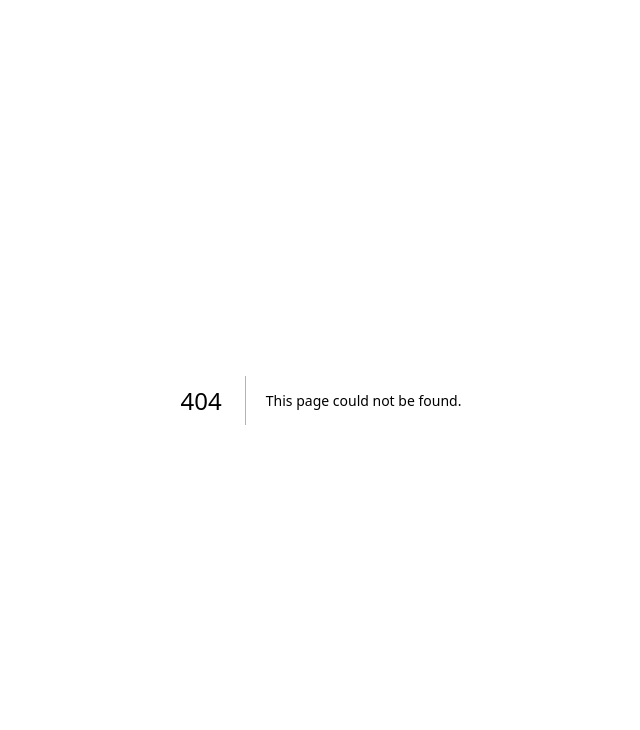
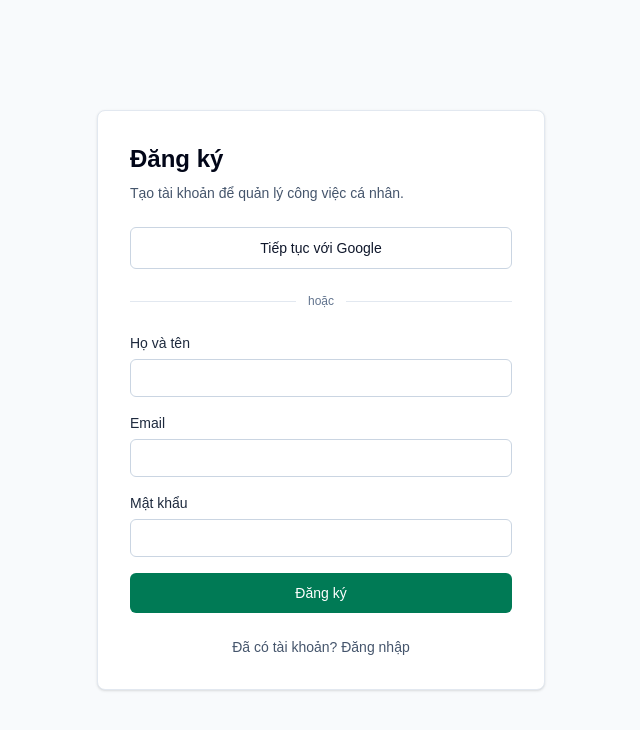
Before and after one commit to huynhbao070605/quan-ly-lich, a Next.js app: page /dang-ky in a window 1280 px wide. Before the commit this address had no page. Shown: the top 730 px of the page, without its empty margins (319-959 px from the left). Built offline with nearby package versions, Linux system fonts and the light colour scheme.

Commit message:
feat: build vietnamese authentication screens

```diff
--- /dev/null
+++ b/src/app/(auth)/dang-ky/page.tsx
@@ -0,0 +1,5 @@
+import { AuthCard } from "@/components/auth/auth-card";
+
+export default function SignUpPage() {
+  return <AuthCard mode="signup" />;
+}
--- /dev/null
+++ b/src/app/(auth)/dang-nhap/page.tsx
@@ -0,0 +1,5 @@
+import { AuthCard } from "@/components/auth/auth-card";
+
+export default function LoginPage() {
+  return <AuthCard mode="login" />;
+}
--- /dev/null
+++ b/src/app/(auth)/quen-mat-khau/page.tsx
@@ -0,0 +1,5 @@
+import { AuthCard } from "@/components/auth/auth-card";
+
+export default function PasswordResetPage() {
+  return <AuthCard mode="reset" />;
+}
--- /dev/null
+++ b/src/app/auth/callback/route.ts
@@ -0,0 +1,18 @@
+import { NextResponse } from "next/server";
+import { createServerClient } from "@/lib/supabase/server";
+
+export async function GET(request: Request) {
+  const requestUrl = new URL(request.url);
+  const code = requestUrl.searchParams.get("code");
+
+  if (code) {
+    const supabase = await createServerClient();
+    const { error } = await supabase.auth.exchangeCodeForSession(code);
+
+    if (!error) {
+      return NextResponse.redirect(new URL("/app/tong-quan", requestUrl.origin));
+    }
+  }
+
+  return NextResponse.redirect(new URL("/dang-nhap", requestUrl.origin));
+}
--- /dev/null
+++ b/src/components/auth/auth-card.tsx
@@ -0,0 +1,136 @@
+import Link from "next/link";
+import {
+  requestPasswordReset,
+  signInWithEmail,
+  signInWithGoogle,
+  signUpWithEmail,
+} from "@/actions/auth-actions";
+
+type AuthCardProps = {
+  mode: "login" | "signup" | "reset";
+};
+
+async function submitGoogleSignIn() {
+  "use server";
+  await signInWithGoogle();
+}
+
+async function submitEmailSignIn(formData: FormData) {
+  "use server";
+  await signInWithEmail(formData);
+}
+
+async function submitSignUp(formData: FormData) {
+  "use server";
+  await signUpWithEmail(formData);
+}
+
+async function submitPasswordReset(formData: FormData) {
+  "use server";
+  await requestPasswordReset(formData);
+}
+
+const content = {
+  login: {
+    title: "Đăng nhập",
+    description: "Chào mừng bạn quay trở lại.",
+    submitLabel: "Đăng nhập",
+  },
+  signup: {
+    title: "Đăng ký",
+    description: "Tạo tài khoản để quản lý công việc cá nhân.",
+    submitLabel: "Đăng ký",
+  },
+  reset: {
+    title: "Quên mật khẩu",
+    description: "Nhập email để nhận liên kết đặt lại mật khẩu.",
+    submitLabel: "Gửi email đặt lại",
+  },
+};
+
+export function AuthCard({ mode }: AuthCardProps) {
+  const isLogin = mode === "login";
+  const isSignup = mode === "signup";
+  const isReset = mode === "reset";
+  const action = isLogin ? submitEmailSignIn : isSignup ? submitSignUp : submitPasswordReset;
+  const pageContent = content[mode];
+
+  return (
+    <main className="flex min-h-screen items-center justify-center bg-slate-50 px-4 py-10">
+      <section className="w-full max-w-md rounded-lg border border-slate-200 bg-white p-6 shadow-sm sm:p-8">
+        <header className="mb-6">
+          <h1 className="text-2xl font-semibold text-slate-950">{pageContent.title}</h1>
+          <p className="mt-2 text-sm text-slate-600">{pageContent.description}</p>
+        </header>
+
+        {!isReset && (
+          <>
+            <form action={submitGoogleSignIn}>
+              <button
+                type="submit"
+                className="w-full rounded-md border border-slate-300 px-4 py-2.5 text-sm font-medium text-slate-900 hover:bg-slate-50"
+              >
+                Tiếp tục với Google
+              </button>
+            </form>
+            <div className="my-6 flex items-center gap-3 text-xs text-slate-500">
+              <span className="h-px flex-1 bg-slate-200" />
+              <span>hoặc</span>
+              <span className="h-px flex-1 bg-slate-200" />
+            </div>
+          </>
+        )}
+
+        <form action={action} className="space-y-4">
+          {isSignup && (
+            <label className="block text-sm font-medium text-slate-800">
+              Họ và tên
+              <input
+                name="displayName"
+                type="text"
+                autoComplete="name"
+                required
+                className="mt-1.5 w-full rounded-md border border-slate-300 px-3 py-2 text-slate-950"
+              />
+            </label>
+          )}
+          <label className="block text-sm font-medium text-slate-800">
+            Email
+            <input
+              name="email"
+              type="email"
+              autoComplete="email"
+              required
+              className="mt-1.5 w-full rounded-md border border-slate-300 px-3 py-2 text-slate-950"
+            />
+          </label>
+          {!isReset && (
+            <label className="block text-sm font-medium text-slate-800">
+              Mật khẩu
+              <input
+                name="password"
+                type="password"
+                autoComplete={isLogin ? "current-password" : "new-password"}
+                required
+                className="mt-1.5 w-full rounded-md border border-slate-300 px-3 py-2 text-slate-950"
+              />
+            </label>
+          )}
+          <button
+            type="submit"
+            className="w-full rounded-md bg-emerald-700 px-4 py-2.5 text-sm font-medium text-white hover:bg-emerald-800"
+          >
+            {pageContent.submitLabel}
+          </button>
+        </form>
+
+        <footer className="mt-6 text-center text-sm text-slate-600">
+          {isLogin && <Link href="/quen-mat-khau">Quên mật khẩu?</Link>}
+          {isLogin && <p className="mt-3">Chưa có tài khoản? <Link href="/dang-ky">Đăng ký</Link></p>}
+          {isSignup && <p>Đã có tài khoản? <Link href="/dang-nhap">Đăng nhập</Link></p>}
+          {isReset && <Link href="/dang-nhap">Quay lại đăng nhập</Link>}
+        </footer>
+      </section>
+    </main>
+  );
+}
```
Also changed, not shown: 1 other file (tests, documents, lock files or other folders).
